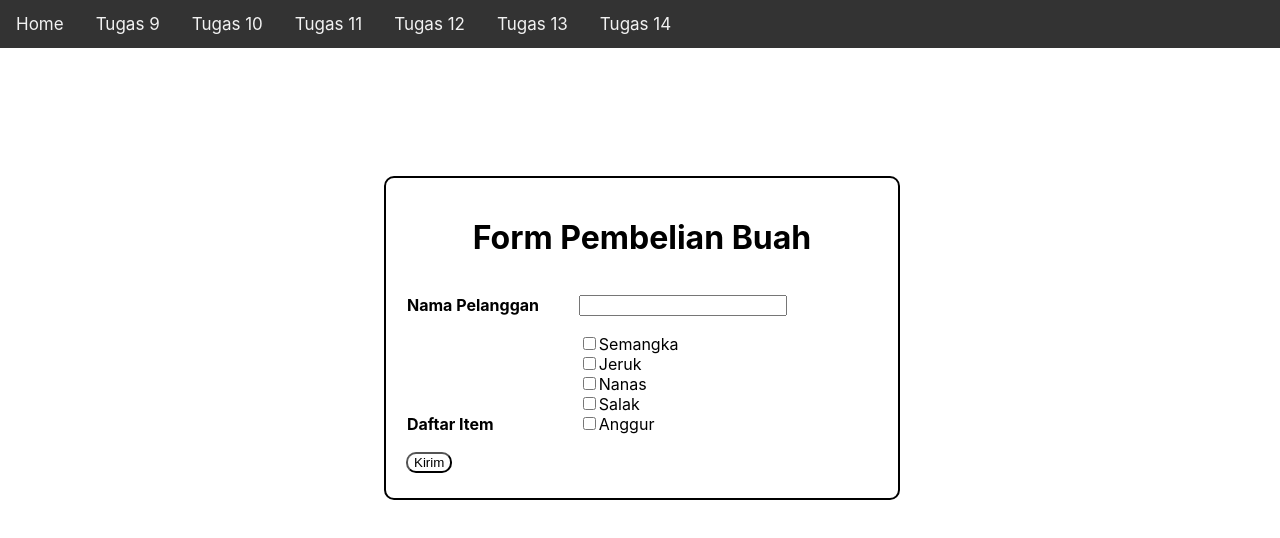
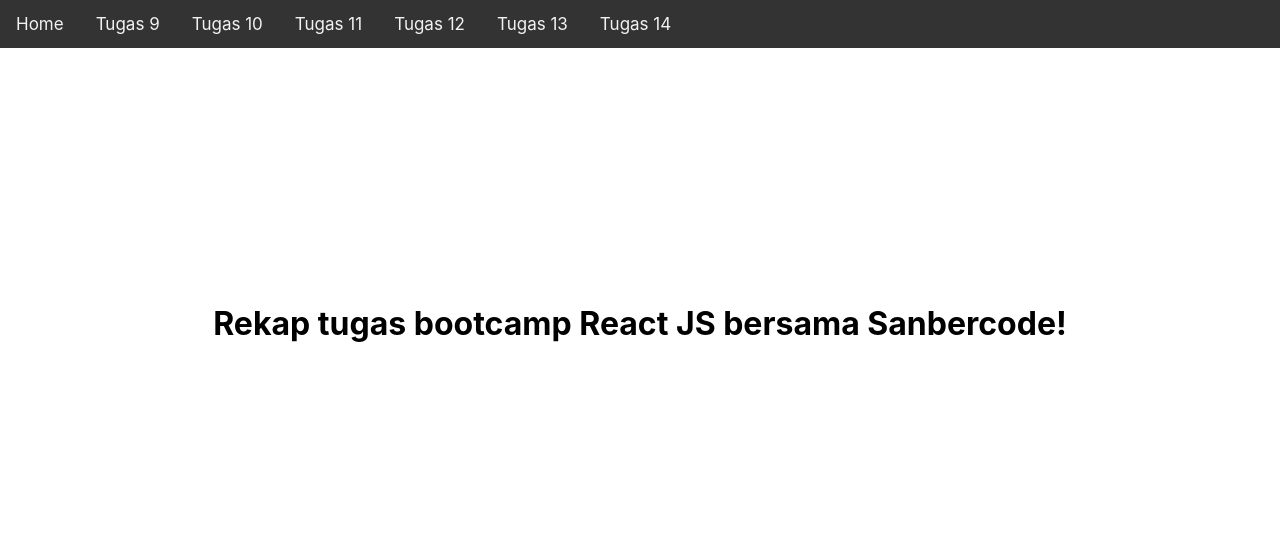
Before and after one commit to triardn/sanbercode-reactjs-batch18-part2, a React (Create React App) app: page / in a window 1280 px wide. Shown: the top 538 px of the page. Built offline with nearby package versions, Linux system fonts and the light colour scheme.

Commit message:
homepage

```diff
--- /dev/null
+++ b/src/Tugas-15/Home/index.js
@@ -0,0 +1,14 @@
+import React from 'react';
+import './style.css';
+
+const Home = () => {
+    return (
+        <div style={{marginTop: '20%', textAlign: "center"}}>
+            <div>
+                <h1>Rekap tugas bootcamp React JS bersama Sanbercode!</h1>
+            </div>
+        </div>
+    );
+}
+
+export default Home;
--- a/src/Tugas-15/Navigation/index.js
+++ b/src/Tugas-15/Navigation/index.js
@@ -2,6 +2,7 @@
 import {Switch, Route} from 'react-router';
 
 import Nav from './Nav';
+import Home from './../Home';
 import T9 from './../../Tugas-9/form';
 import T10 from './../../Tugas-10/fruitList';
 import T11 from './../../Tugas-11';
@@ -42,7 +43,7 @@
                     <T14 />
                 </Route>
                 <Route path="/">
-                    <T9 />
+                    <Home />
                 </Route>
             </Switch>
         </div>
```
Also changed, not shown: src/Tugas-15/Home/style.css (added).
